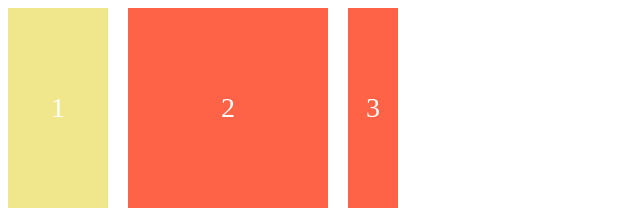
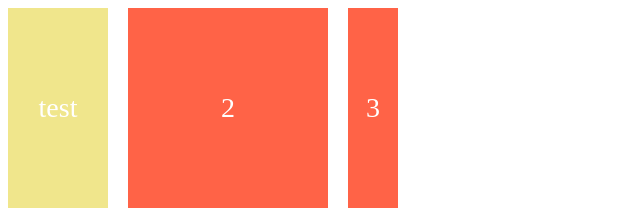
Before and after one commit to daveryu/css-layout-masterclass, a website built with Vite: page index.html in a window 1280 px wide. Shown: the top 215 px of the page, 0-640 px from the left. Built offline with nearby package versions, Linux system fonts and the light colour scheme.

Commit message:
class test

```diff
--- a/index.html
+++ b/index.html
@@ -8,7 +8,7 @@
   </head>
   <body>
     <div class="father">
-      <div class="child">1</div>
+      <div class="child">test</div>
       <div class="child">2</div>
       <div class="child">3</div>
       <div class="child">4</div>
```
Also changed, not shown: src/style.css (line endings or trailing spaces).
